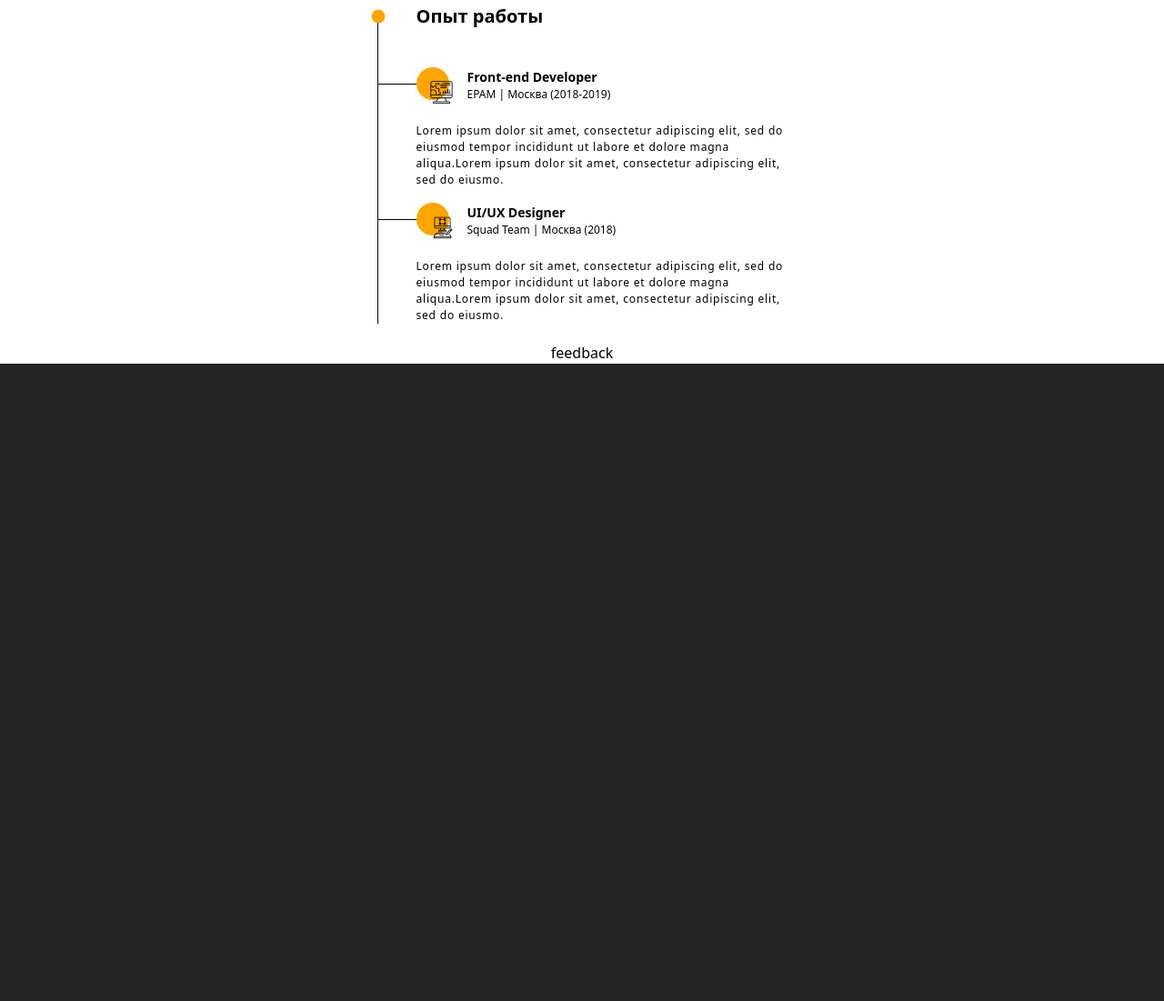
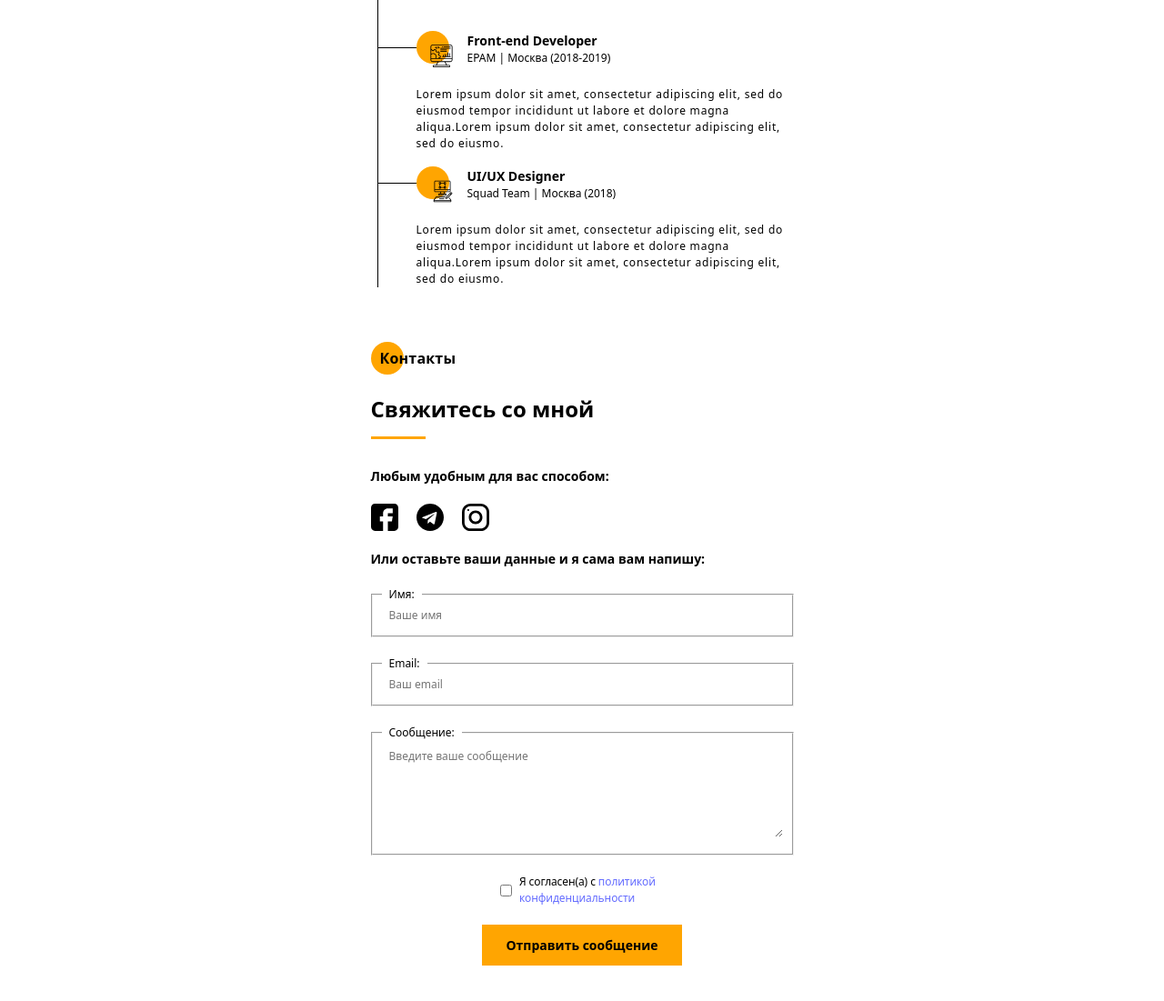
Before and after one commit to TheLevius/portfolio_vanilla, a website built with Vite: page index.html in a window 1280 px wide. Shown: the part 1219-2320 px from the top of the page at 91% size. Before the commit the page ends 1619 px from the top, so only its background shows below. Built offline with nearby package versions, Linux system fonts and the light colour scheme.

Commit message:
feat: feedback section

```diff
--- a/index.html
+++ b/index.html
@@ -158,7 +158,66 @@
 					</div>
 				</div>
 			</div>
-			<div class="feedback">feedback</div>
+			<div class="section section--left">
+				<p class="bullet section__item">Контакты</p>
+				<h1 class="section__header">
+					Свяжитесь со мной
+				</h1>
+				<hr class="section__sep" />
+				<p class="section__text">
+					Любым удобным для вас способом:
+				</p>
+				<div class="socials">
+					<svg class="socials__item" width="30" height="30" viewBox="0 0 30 30" fill="currentColor"
+						xmlns="http://www.w3.org/2000/svg">
+						<path
+							d="M25.6055 0L4.39453 0C1.97159 0 0 1.97159 0 4.39453L0 25.6055C0 28.0284 1.97159 30 4.39453 30L13.2422 30L13.2422 19.3945L9.72656 19.3945L9.72656 14.1211H13.2422V10.5469C13.2422 7.63893 15.6077 5.27344 18.5156 5.27344L23.8477 5.27344V10.5469H18.5156L18.5156 14.1211H23.8477L22.9687 19.3945H18.5156V30H25.6055C28.0284 30 30 28.0284 30 25.6055L30 4.39453C30 1.97159 28.0284 0 25.6055 0Z" />
+					</svg>
+					<svg class="socials__item" width="30" height="30" viewBox="0 0 30 30" fill="currentColor"
+						xmlns="http://www.w3.org/2000/svg">
+						<path
+							d="M15 30C23.2863 30 30 23.2863 30 15C30 6.71375 23.2863 0 15 0C6.71375 0 0 6.71375 0 15C0 23.2863 6.71375 30 15 30ZM6.86375 14.675L21.3263 9.09875C21.9975 8.85625 22.5837 9.2625 22.3662 10.2775L22.3675 10.2762L19.905 21.8775C19.7225 22.7 19.2337 22.9 18.55 22.5125L14.8 19.7487L12.9912 21.4913C12.7912 21.6913 12.6225 21.86 12.235 21.86L12.5013 18.0438L19.4513 11.765C19.7537 11.4987 19.3837 11.3488 18.985 11.6138L10.3963 17.0212L6.69375 15.8663C5.89 15.6112 5.8725 15.0625 6.86375 14.675Z" />
+					</svg>
+					<svg class="socials__item" width="30" height="30" viewBox="0 0 30 30" fill="currentColor"
+						xmlns="http://www.w3.org/2000/svg">
+						<path
+							d="M-9.01547e-07 9.375L-4.09794e-07 20.625C-1.83506e-07 25.8019 4.19812 30 9.375 30L20.625 30C25.8019 30 30 25.8019 30 20.625L30 9.375C30 4.19813 25.8019 7.79513e-07 20.625 1.0058e-06L9.375 1.49755e-06C4.19812 1.72384e-06 -1.12784e-06 4.19813 -9.01547e-07 9.375ZM20.625 2.8125C24.2437 2.8125 27.1875 5.75625 27.1875 9.375L27.1875 20.625C27.1875 24.2437 24.2437 27.1875 20.625 27.1875L9.375 27.1875C5.75625 27.1875 2.8125 24.2437 2.8125 20.625L2.8125 9.375C2.8125 5.75625 5.75625 2.8125 9.375 2.8125L20.625 2.8125Z" />
+						<path
+							d="M7.5 15C7.5 19.1419 10.8581 22.5 15 22.5C19.1419 22.5 22.5 19.1419 22.5 15C22.5 10.8581 19.1419 7.5 15 7.5C10.8581 7.5 7.5 10.8581 7.5 15ZM19.6875 15C19.6875 17.5837 17.5837 19.6875 15 19.6875C12.4144 19.6875 10.3125 17.5838 10.3125 15C10.3125 12.4163 12.4144 10.3125 15 10.3125C17.5837 10.3125 19.6875 12.4162 19.6875 15Z" />
+						<path
+							d="M7.93673 6.93715C7.93673 6.38521 7.4893 5.93777 6.93736 5.93777C6.38542 5.93777 5.93799 6.38521 5.93799 6.93715C5.93799 7.48909 6.38542 7.93652 6.93736 7.93652C7.4893 7.93652 7.93673 7.48909 7.93673 6.93715Z" />
+					</svg>
+
+
+				</div>
+				<p class="section__text">Или оставьте ваши данные и я сама вам напишу:</p>
+				<form class="form" action="/submit" method="POST">
+					<fieldset class="form__item">
+						<legend class="form__legend"><label class="form__label" for="feedback-name">Имя:</label></legend>
+						<input class="form__text" type="text" id="feedback-name" name="name" placeholder="Ваше имя" required>
+					</fieldset>
+					<fieldset class="form__item">
+						<legend class="form__legend"><label class="form__label" for="feedback-email">Email:</label></legend>
+						<input class="form__text" type="email" id="feedback-email" name="email" placeholder="Ваш email" required>
+					</fieldset>
+					<fieldset class="form__item">
+						<legend class="form__legend">
+							<label class="form__label" for="feedback-message">Сообщение:</label>
+						</legend>
+						<textarea class="form__textarea" id="feedback-message" name="message" placeholder="Введите ваше сообщение"
+							rows="5" required></textarea>
+					</fieldset>
+					<label class="form__checkbox-group" for="feedback-agree">
+						<input class="form__checkbox" type="checkbox" id="feedback-agree" name="agree" required>
+						<div class="form__caption">
+							Я согласен(а) с <a class="link" href="#">политикой конфиденциальности</a>
+						</div>
+					</label>
+					<button class="button button--primary form__button form--vm-10" type="submit">Отправить сообщение</button>
+
+				</form>
+
+			</div>
 		</div>
 	</div>
 	<script type="module" src="/src/main.js"></script>
--- a/src/bullet/bullet.scss
+++ b/src/bullet/bullet.scss
@@ -3,11 +3,13 @@
 	z-index: 10;
 	margin: 0;
 	padding: 6px 0;
+	text-align: left;
 	font-size: 16px;
 	line-height: 1.5;
 	font-weight: 700;
 	text-indent: 10px;
 	letter-spacing: 0.2px;
+
 	&::before {
 		content: "";
 		position: absolute;
@@ -22,6 +24,7 @@
 	}
 	&--center {
 		text-indent: 0;
+		text-align: center;
 		&::before {
 			right: 0;
 			margin: 0 auto;
--- a/src/button/button.scss
+++ b/src/button/button.scss
@@ -1,6 +1,7 @@
 .button {
 	border: 1px solid transparent;
-	width: 135px;
+	// width: 135px;
+	padding: 11px 25px;
 	height: 45px;
 	font-size: 14px;
 	line-height: 21px;
--- /dev/null
+++ b/src/form/form.scss
@@ -0,0 +1,66 @@
+.form {
+	width: 100%;
+	display: flex;
+	flex-direction: column;
+	align-items: center;
+	&__item {
+		width: 100%;
+		box-sizing: border-box;
+		margin: 10px 0;
+		padding: 12px 10px;
+		overflow: hidden;
+	}
+
+	&__legend {
+		margin-bottom: -12px;
+		padding: 0 8px;
+		font-size: 12px;
+		font-weight: 500;
+		line-height: 1.5;
+	}
+
+	&__text {
+		box-sizing: border-box;
+		margin-top: -16px;
+		outline: none;
+		border: 0;
+		padding: 0 8px;
+		width: 100%;
+		font-size: 12px;
+		line-height: 1.5;
+	}
+
+	&__textarea {
+		box-sizing: border-box;
+		outline: none;
+		border: 0;
+		padding: 8px;
+		width: 100%;
+		font-size: 12px;
+		line-height: 1.5;
+	}
+
+	&__checkbox-group {
+		display: flex;
+		justify-content: center;
+		align-items: center;
+		margin: 10px 0;
+		gap: 8px;
+	}
+	&__checkbox {
+
+	}
+	&__caption {
+		max-width: 159px;
+		font-size: 12px;
+		line-height: 1.5;
+		letter-spacing: -0.1px;
+	}
+	&__button {
+
+	}
+	&--vm-10 {
+		margin-top: 10px;
+		margin-bottom: 10px;
+	}
+}
--- a/src/hero/hero.scss
+++ b/src/hero/hero.scss
@@ -23,7 +23,7 @@
 		display: flex;
 		justify-content: flex-start;
 		align-items: center;
-		gap: 16px;
+		gap: 18px;
 		margin-top: 30px;
 		margin-bottom: 42px;
 	}
--- a/src/main.js
+++ b/src/main.js
@@ -6,6 +6,9 @@ import "./hero/hero.scss";
 import "./section/section.scss";
 import "./card/card.scss";
 import "./features/features.scss";
+import "./socials/socials.scss";
+import "./form/form.scss";
+
 // import { setupCounter } from "./counter.js";
 
 // document.querySelector('#app').innerHTML = `
--- a/src/section/section.scss
+++ b/src/section/section.scss
@@ -1,10 +1,11 @@
 .section {
 	display: flex;
 	flex-direction: column;
-	margin: 0 8px;
+	align-items: center;
+	margin: 0 8px 40px;
 	line-height: 1.5;
 	&__item {
-		margin: 40px auto 20px;
+		margin: 0 0 20px;
 	}
 	&__header {
 		margin: 0;
@@ -14,16 +15,23 @@
 
 	&__sep {
 		display: block;
-		margin: 12px auto 20px;
+		margin: 12px 0 20px;
 		outline: 0;
 		border: 0;
 		width: 60px;
 		height: 3px;
 		background-color: var(--color-accent-background);
-
+	}
+	&__text {
+		margin: 10px 0;
+		font-size: 14px;
+		font-weight: 700;
 	}
 	&__content {
 		margin: 0 auto;
-
 	}
+	&--left {
+			align-items: flex-start;
+			text-align: left;
+		}
 }
--- /dev/null
+++ b/src/socials/socials.scss
@@ -0,0 +1,15 @@
+.socials {
+	display: flex;
+	align-items: center;
+	margin: 10px 0;
+	// width: 100%;
+	gap: 20px;
+
+	&__item {
+		aspect-ratio: 1/1;
+	}
+
+	&--center {
+		justify-content: center;
+	}
+}
```
Also changed, not shown: public/icons/facebook.svg (added), public/icons/instagram.svg (added), public/icons/telegram.svg (added).
